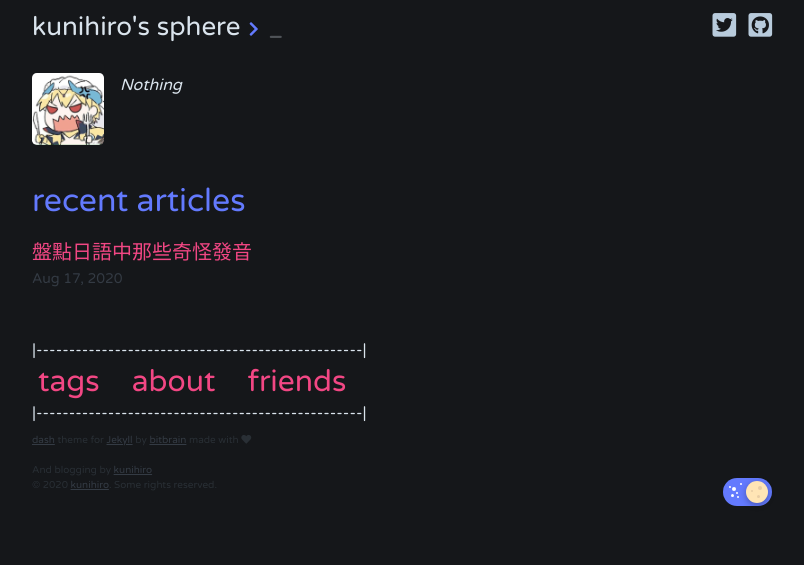
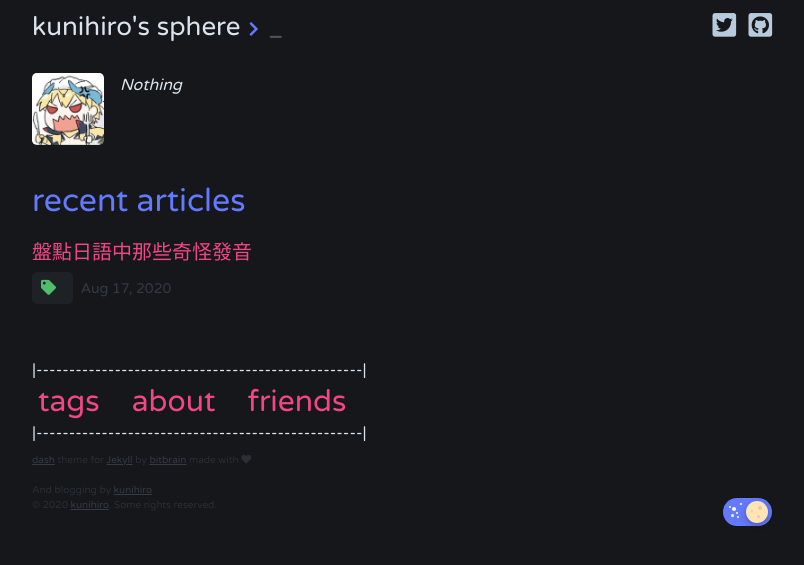
Before and after one commit to MyCodingSucks/MyCodingSucks.github.io, a Jekyll site: the page built from index.html, in a window 1280 px wide. Shown: the top 565 px of the page, without its empty margins (238-1042 px from the left). Built offline with Jekyll 4.4.1, drawn with Linux system fonts in a browser that asks for light colours; the list of posts is cut into pages by our own code.

Commit message:
Update home.html

```diff
--- a/_layouts/home.html
+++ b/_layouts/home.html
@@ -16,13 +16,15 @@ layout: default
 			<div class="post-link-wrapper">
 				<a href="{{ post.url | relative_url }}" class="post-link">{{ post.title }}</a>
 					<div class="post-meta">
+						<a class="tag" href="/bottom_bar/tags.html#{{ tag_name }}" style="font-size:15px"><nobr>{{ tag_name }}</nobr></a>
+						<!--
 						<span>
 							{% for tag in page.tags %}
 								{% capture tag_name %}{{ tag }}{% endcapture %}
 								<a class="tag" href="/bottom_bar/tags.html#{{ tag_name }}" style="font-size:15px"><nobr>{{ tag_name }}</nobr></a>
 							{% endfor %}
-    					</span>
-
+						</span>
+						-->
 						{% if site.date_format %}
 							{{ post.date | date: site.date_format }}
 						{% else %}
```
